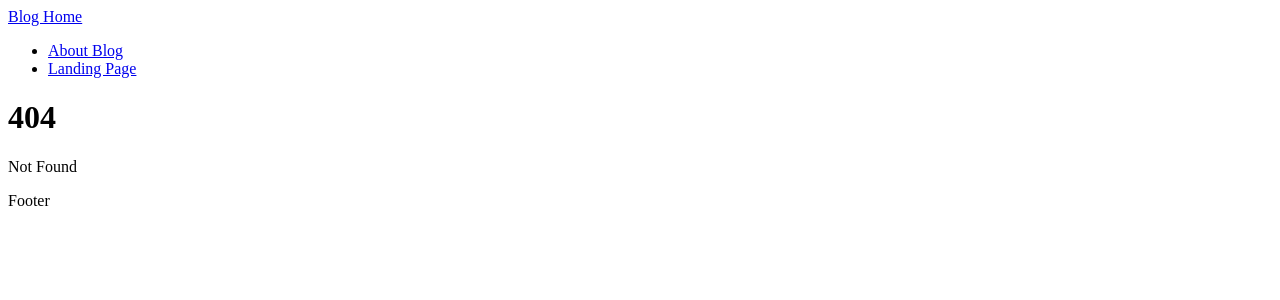
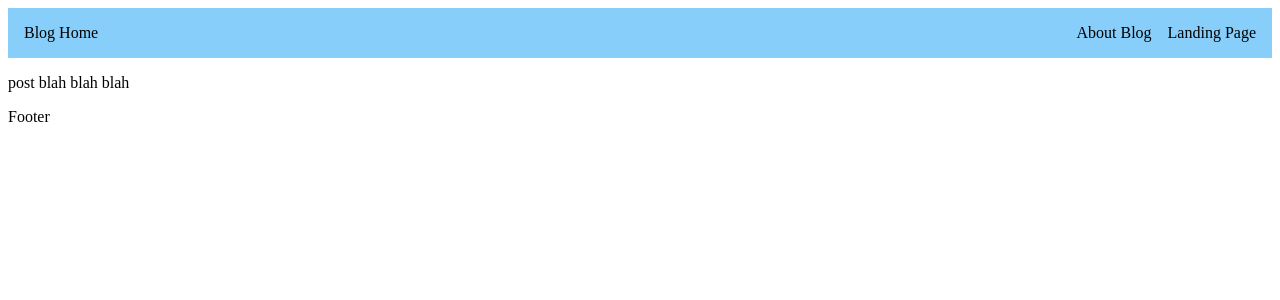
Before and after one commit to akim42003/idea_buckets, a SvelteKit app: page /posts in a window 1280 px wide. Before the commit this address had no page. Shown: the top 300 px of the page. Built offline with nearby package versions, Linux system fonts and the light colour scheme.

Commit message:
styled header bar

```diff
--- a/src/routes/header.svelte
+++ b/src/routes/header.svelte
@@ -6,8 +6,30 @@
      <a href = "/about"> About Blog</a>
    </li>
    <li>
-    <a href = "https://alexmkim.io?skip=true"> Landing Page </a>
+    <a target="_blank" rel="noopener noreferrer" href = "https://alexmkim.io?skip=true"> Landing Page </a>
    </li>
   </ul>
  </nav>
 </header>
+
+<style>
+	header {
+		padding: 1rem;
+		background: lightskyblue;
+		display: flex;
+		flex-wrap: wrap;
+		justify-content: space-between;
+	}
+
+	ul {
+		margin: 0;
+		list-style-type: none;
+		display: flex;
+		gap: 1rem;
+	}
+
+	a {
+		text-decoration: none;
+		color: inherit;
+	}
+</style>
--- /dev/null
+++ b/src/routes/posts/+page.svelte
@@ -0,0 +1 @@
+<p> post blah blah blah </p>
```
